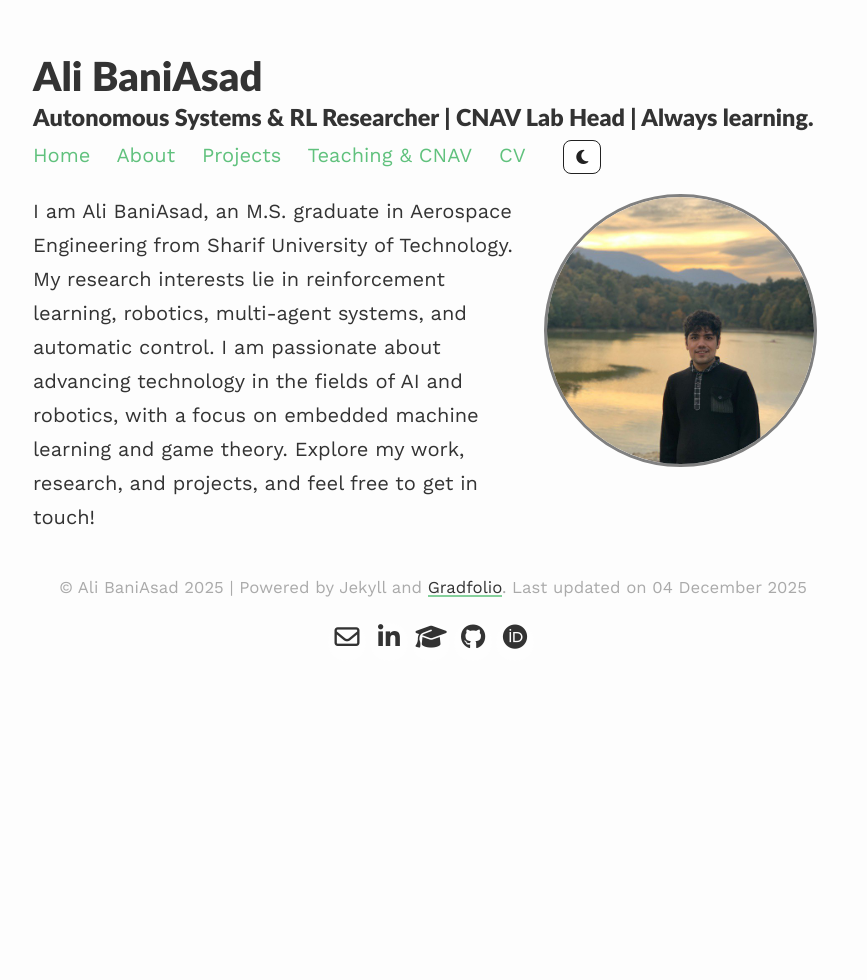
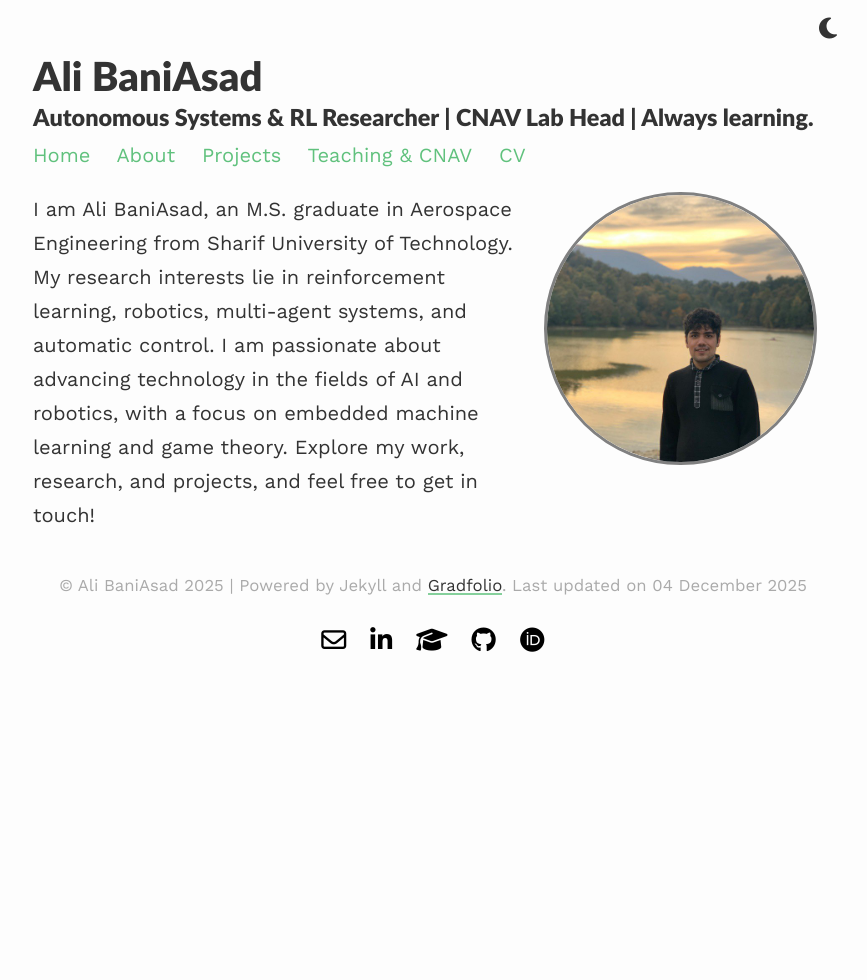
Before and after one commit to alibaniasad1999/alibaniasad1999.github.io, a Jekyll site: the page built from index.md, in a window 1280 px wide. Shown: the whole page, without its empty margins (207-1074 px from the left). Built offline with Jekyll 4.4.1, drawn with Linux system fonts in a browser that asks for light colours.

Commit message:
added light dark mode botton

```diff
--- a/_includes/navigation.html
+++ b/_includes/navigation.html
@@ -8,7 +8,4 @@
         <!-- <a href="{{site.baseurl}}/publications/">Publications</a>  -->
         <!-- <a href="{{site.baseurl}}/blog/">Blog</a>
         <a href="{{site.baseurl}}/archive/">Archive</a> -->
-                                <button id="theme-toggle" class="simplebutton" aria-label="Toggle theme" title="Toggle dark / light">
-                                        <i id="theme-icon" class="fa-solid fa-moon"></i>
-                                </button>
 </div>
--- a/_includes/social-footer.html
+++ b/_includes/social-footer.html
@@ -2,7 +2,7 @@
 
 {%- if site.email -%}
 <a title="{{ _locale_string_email }}"
-class="social-button" itemprop="email"
+class="social-button email" itemprop="email"
 href="mailto:{{ site.email}}" target="_blank">
 <i class="far fa-envelope"></i>
 </a>
@@ -13,7 +13,7 @@ href="mailto:{{ site.email}}" target="_blank">
 
 {%- if site.linkedin -%}
 <a title="{{ _locale_string_follow | replace: '[NAME]', 'LinkedIn' }}"
-class="social-button"
+class="social-button linkedin"
 href="https://www.linkedin.com/in/{{ site.linkedin }}" itemprop="sameAs"
 target="_blank">
 <i class="fa-brands fa-linkedin-in"></i>
@@ -41,7 +41,7 @@ target="_blank">
 
 {%- if site.github -%}
 <a
-  class="social-button"
+  class="social-button github"
   href="https://github.com/{{ site.github }}"
   title="{{ _locale_string_follow | replace: '[NAME]', 'GitHub' }}"
   target="_blank" rel="noopener"
@@ -61,7 +61,7 @@ target="_blank">
 
 {%- if site.orcid -%}
 <a title="{{ _locale_string_follow | replace: '[NAME]', 'Orcid' }}"
-class="social-button"
+class="social-button orcid"
 href="https://orcid.org/{{ site.orcid }}" itemprop="sameAs"
 target="_blank">
 <i class="fab fa-orcid"></i>
--- a/_layouts/default.html
+++ b/_layouts/default.html
@@ -9,6 +9,10 @@
         <meta charset="utf-8">
         <meta content="width=device-width, initial-scale=1" name="viewport">
         <link rel="stylesheet" href="{{site.baseurl}}/assets/css/main.css">
+
+        <button id="theme-toggle" class="theme-toggle" aria-label="Toggle theme" title="Toggle dark / light">
+            <i id="theme-icon" class="fa-solid fa-moon"></i>
+        </button>
 
         <h1 class="post-headline">{{site.title}}</h1>
         <h3 class="post-description">{{site.description}}</h3>
--- a/assets/css/_sass/footer-social.scss
+++ b/assets/css/_sass/footer-social.scss
@@ -1,4 +1,4 @@
-/* Social Icons for Footer from https://codepen.io/deutschland2k/pen/qKpdJX */
+/* Social Icons for Footer */
 
 .rounded-social-buttons {
   text-align: center;
@@ -8,27 +8,20 @@
   display: inline-block;
   position: relative;
   cursor: pointer;
-  width: 2.125rem;
-  height: 2.125rem;
-  border: 0.125rem solid transparent;
-  padding: 0;
+  padding: 0.5rem;
   text-decoration: none;
   text-align: center;
-  color: #333;
   font-size: 1.5625rem;
   font-weight: normal;
   line-height: 1.5em;
-  border-radius: 1.6875rem;
-  transition: all 0.5s ease;
-  margin-right: 0.25rem;
-  margin-bottom: 0.25rem;
-  background: #fefefe;
+  transition: all 0.3s ease;
+  margin: 0 0.25rem;
+  background: transparent;
+  border: none;
 }
 
 .rounded-social-buttons .social-button:hover, .rounded-social-buttons .social-button:focus {
-  -webkit-transform: rotate(360deg);
-      -ms-transform: rotate(360deg);
-          transform: rotate(360deg);
+  transform: translateY(-3px);
 }
 
 .rounded-social-buttons,
@@ -45,174 +38,41 @@
   font-size: 25px;
 }
 
-.rounded-social-buttons .social-button.facebook {
-  color: #3b5998;
-  border-color: #3b5998;
+/* Brand Hover Effects - Text Color Only */
+.rounded-social-buttons .social-button.facebook:hover { color: #3b5998 !important; }
+.rounded-social-buttons .social-button.linkedin:hover { color: #007bb5 !important; }
+.rounded-social-buttons .social-button.github:hover { color: #6e5494 !important; }
+.rounded-social-buttons .social-button.email:hover { color: #60c17d !important; }
+.rounded-social-buttons .social-button.orcid:hover { color: #a6ce3b !important; }
+.rounded-social-buttons .social-button.researchgate:hover { color: #5dd1b0 !important; }
+.rounded-social-buttons .social-button.bluesky:hover { color: #74C0FC !important; }
+.rounded-social-buttons .social-button.quora:hover { color: #a82400 !important; }
+.rounded-social-buttons .social-button.instagram:hover { color: #cc2366 !important; }
+.rounded-social-buttons .social-button.stackoverflow:hover { color: #f48024 !important; }
+
+/* Default (Light Mode) */
+.rounded-social-buttons .social-button {
+  color: #000000;
 }
 
-.rounded-social-buttons .social-button.facebook:hover, .rounded-social-buttons .social-button.facebook:focus {
-  color: #fefefe;
-  background: #3b5998;
-  border-color: #3b5998;
+/* Dark Mode */
+@mixin social-dark-mode {
+  .rounded-social-buttons .social-button {
+    color: #ffffff;
+  }
 }
 
-.rounded-social-buttons .social-button.linkedin {
-  color: #007bb5;
-  border-color: #007bb5;
+@media (prefers-color-scheme: dark) {
+  @include social-dark-mode;
 }
 
-.rounded-social-buttons .social-button.linkedin:hover, .rounded-social-buttons .social-button.linkedin:focus {
-  color: #fefefe;
-  background: #007bb5;
-  border-color: #007bb5;
+html.theme-dark {
+  @include social-dark-mode;
 }
 
-.rounded-social-buttons .social-button.github {
-  color: #000000;
-  border-color: #000000;
-}
-
-.rounded-social-buttons .social-button.github:hover, .rounded-social-buttons .social-button.github:focus {
-  color: #fefefe;
-  background: #000000;
-  border-color: #000000;
-}
-
-.rounded-social-buttons .social-button.email {
-  color: #60c17d;
-  border-color: #60c17d;
-}
-
-.rounded-social-buttons .social-button.email:hover, .rounded-social-buttons .social-button.email:focus {
-  color: #fefefe;
-  background: #60c17d;
-  border-color: #60c17d;
-}
-
-.rounded-social-buttons .social-button.orcid {
-  color: #a6ce3b;
-  border-color: #a6ce3b;
-}
-
-.rounded-social-buttons .social-button.orcid:hover, .rounded-social-buttons .social-button.orcid:focus {
-  color: #fefefe;
-  background: #a6ce3b;
-  border-color: #a6ce3b;
-}
-
-.rounded-social-buttons .social-button.researchgate {
-  color: #5dd1b0;
-  border-color: #5dd1b0;
-}
-
-.rounded-social-buttons .social-button.researchgate:hover, .rounded-social-buttons .social-button.researchgate:focus {
-  color: #fefefe;
-  background: #5dd1b0;
-  border-color: #5dd1b0;
-}
-
-.rounded-social-buttons .social-button.bluesky {
-  color: #74C0FC;
-  border-color: #74C0FC;
-}
-
-.rounded-social-buttons .social-button.bluesky:hover, .rounded-social-buttons .social-button.bluesky:focus {
-  color: #fefefe;
-  background: #74C0FC;
-  border-color: #74C0FC;
-}
-
-.rounded-social-buttons .social-button.quora {
-  color: #a82400;
-  border-color: #a82400;
-}
-
-.rounded-social-buttons .social-button.quora:hover, .rounded-social-buttons .social-button.quora:focus {
-  color: #fefefe;
-  background: #a82400;
-  border-color: #a82400;
-}
-
-.rounded-social-buttons .social-button.instagram {
-  color: #dc2743;
-  border: 0.125rem solid #cc2366;
-}
-
-.rounded-social-buttons .social-button.instagram:hover, .rounded-social-buttons .social-button.instagram:focus {
-  color: #fefefe;
-  background: -moz-linear-gradient(45deg, #f09433 0%, #e6683c 25%, #dc2743 50%, #cc2366 75%, #bc1888 100%);
-  background: -webkit-linear-gradient(45deg, #f09433 0%,#e6683c 25%,#dc2743 50%,#cc2366 75%,#bc1888 100%);
-  background: linear-gradient(45deg, #f09433 0%,#e6683c 25%,#dc2743 50%,#cc2366 75%,#bc1888 100%);
-  filter: progid:DXImageTransform.Microsoft.gradient( startColorstr='#f09433', endColorstr='#bc1888',GradientType=1 );
-  background-clip: padding-box;
-  border-color: #cc2366;
-}
-
-.rounded-social-buttons .social-button.stackoverflow {
-  color: #f48024;
-  border-color: #f48024;
-}
-
-.rounded-social-buttons .social-button.stackoverflow:hover, .rounded-social-buttons .social-button.stackoverflow:focus {
-  color: #fefefe;
-  background: #f48024;
-  border-color: #f48024;
-}
-
-/* Dark mode styles */
-@media (prefers-color-scheme: dark) {
+/* Force Light Mode overrides */
+html.theme-light {
   .rounded-social-buttons .social-button {
-    background: transparent;
-    color: #fefefe;
-  }
-
-  .rounded-social-buttons .social-button.facebook {
-    color: #3b5998;
-    border-color: #3b5998;
-  }
-
-  .rounded-social-buttons .social-button.linkedin {
-    color: #007bb5;
-    border-color: #007bb5;
-  }
-
-  .rounded-social-buttons .social-button.github {
-    color: #ffffff;
-    border-color: #ffffff;
-  }
-
-  .rounded-social-buttons .social-button.email {
-    color: #60c17d;
-    border-color: #60c17d;
-  }
-
-  .rounded-social-buttons .social-button.orcid {
-    color: #a6ce3b;
-    border-color: #a6ce3b;
-  }
-
-  .rounded-social-buttons .social-button.researchgate {
-    color: #5dd1b0;
-    border-color: #5dd1b0;
-  }
-
-  .rounded-social-buttons .social-button.bluesky {
-    color: #74C0FC;
-    border-color: #74C0FC;
-  }
-
-  .rounded-social-buttons .social-button.quora {
-    color: #a82400;
-    border-color: #a82400;
-  }
-
-  .rounded-social-buttons .social-button.instagram {
-    color: #dc2743;
-    border-color: #cc2366;
-  }
-
-  .rounded-social-buttons .social-button.stackoverflow {
-    color: #f48024;
-    border-color: #f48024;
+    color: #000000;
   }
 }
--- a/assets/css/_sass/style.scss
+++ b/assets/css/_sass/style.scss
@@ -13,6 +13,7 @@ body {
   padding: 2em 1em;
   text-rendering: optimizeLegibility;
   height: 100%;
+  position: relative;
 
   @media (prefers-color-scheme: dark) {
     background-color: $body-bg-dark;
@@ -195,13 +196,28 @@ blockquote {
 }
 
 /* Theme overrides when toggled by JS */
-html.theme-dark, body.theme-dark {
+/* Force Dark Mode */
+html.theme-dark body {
   background-color: $body-bg-dark !important;
   color: $text-color-dark !important;
 }
+html.theme-dark a {
+  color: $brand-color;
+}
+html.theme-dark p a {
+  color: $text-color-dark;
+}
 
-html.theme-dark a, body.theme-dark a {
+/* Force Light Mode (overrides system dark mode) */
+html.theme-light body {
+  background-color: $body-bg !important;
+  color: $text-color !important;
+}
+html.theme-light a {
   color: $brand-color;
+}
+html.theme-light p a {
+  color: $text-color;
 }
 
 /* Make the simplebutton look good in dark mode */
@@ -215,17 +231,45 @@ html.theme-dark .simplebutton {
   border-color: rgba(255,255,255,0.06);
 }
 
-/* Theme toggle placement tweaks inside the horizontal navigation */
-.links .simplebutton {
-  display: inline-block;
-  vertical-align: middle;
-  margin-left: 0.6em;
-  padding: 8px 12px;
-  font-size: 0.9em;
+/* Theme toggle button positioning and style */
+.theme-toggle {
+  position: absolute;
+  top: 0;
+  right: 0;
+  background: transparent;
+  border: none;
+  cursor: pointer;
+  font-size: 1.5rem;
+  padding: 1rem;
+  color: $text-color;
+  z-index: 100;
+  transition: color 0.3s ease;
+
+  &:hover {
+    color: $brand-color;
+  }
+
+  @media (prefers-color-scheme: dark) {
+    color: $text-color-dark;
+  }
+}
+
+html.theme-dark .theme-toggle {
+  color: $text-color-dark;
+  &:hover {
+    color: $brand-color;
+  }
+}
+
+html.theme-light .theme-toggle {
+  color: $text-color;
+  &:hover {
+    color: $brand-color;
+  }
 }
 
 #theme-icon {
-  font-size: 0.9em;
+  font-size: 1em;
 }
 
 /* Article list in blog and archive page */
--- a/assets/js/theme-toggle.js
+++ b/assets/js/theme-toggle.js
@@ -1,9 +1,8 @@
 (function(){
   var storageKey = 'theme-preference';
-  var toggle = document.getElementById('theme-toggle');
-  var icon = document.getElementById('theme-icon');
 
   function setIcon(theme){
+    var icon = document.getElementById('theme-icon');
     if(!icon) return;
     if(theme === 'dark'){
       icon.className = 'fa-solid fa-sun';
@@ -28,8 +27,8 @@
     return 'light';
   }
 
-  // Initialize on DOMContentLoaded if DOM not ready yet
   function init(){
+    var toggle = document.getElementById('theme-toggle');
     var theme = getPreferredTheme();
     applyTheme(theme);
 
@@ -39,9 +38,11 @@
         var next = cur === 'dark' ? 'light' : 'dark';
         applyTheme(next);
       });
+    } else {
+      console.warn('Theme toggle button not found');
     }
 
-    // Listen to system changes when no explicit preference stored
+    // Listen to system changes
     try{
       if(!localStorage.getItem(storageKey) && window.matchMedia){
         window.matchMedia('(prefers-color-scheme: dark)').addEventListener('change', function(e){
```
Also changed, not shown: Gemfile.lock.
